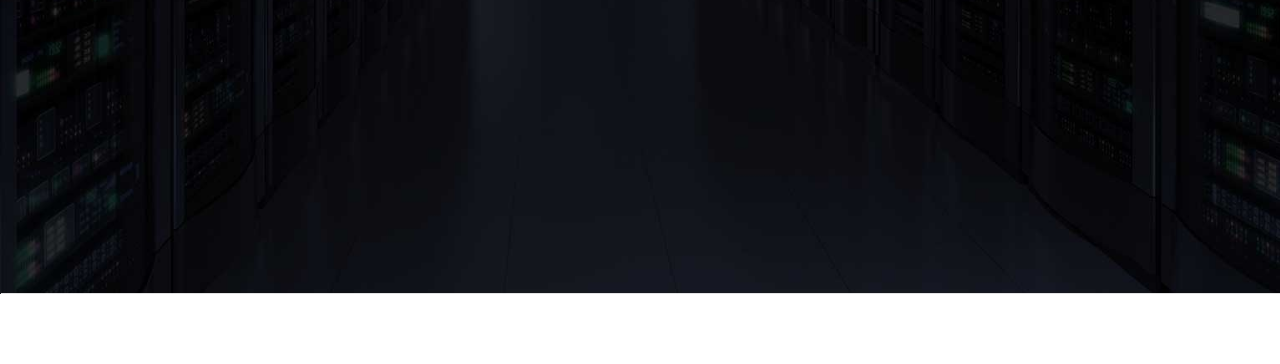
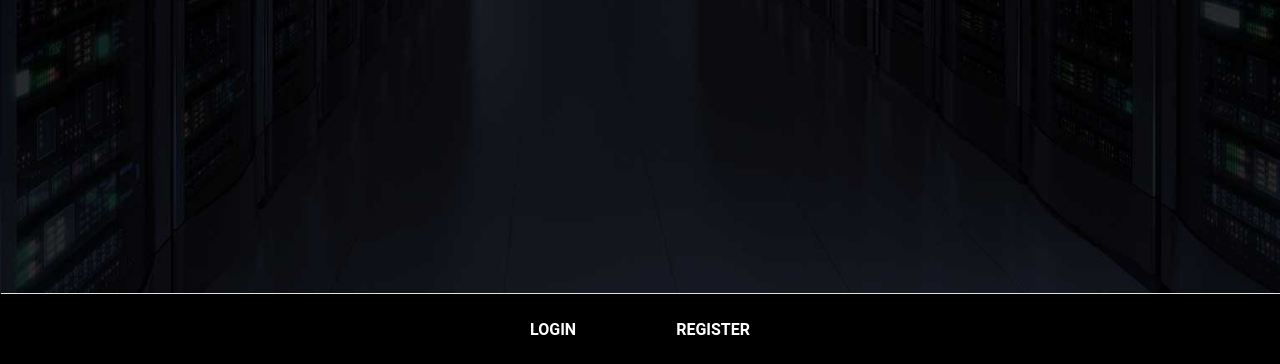
Before and after one commit to VladimirAfonin/sass_proj, a website: page public/index.html in a window 1280 px wide. Shown: the part 506-870 px from the top of the page. Before the commit the page ends 800 px from the top, so only its background shows below. Drawn offline with Linux system fonts and the light colour scheme.

Commit message:
- add login block

```diff
--- a/public/index.html
+++ b/public/index.html
@@ -55,6 +55,10 @@
             <h3 class="header__subtitle">And we are taking it very seriously...</h3>
         </header>
     </div>
+    <nav class="auth view-port">
+        <a href="#" class="auth__link">Login</a>
+        <a href="#" class="auth__link">Register</a>
+    </nav>
 </div>
 </body>
 </html>
--- /dev/null
+++ b/src/scss/login.scss
@@ -0,0 +1,18 @@
+@import "partials/mixins";
+@import "partials/params";
+
+.auth {
+  display: flex;
+  align-items: center;
+  //justify-content: space-around;
+  flex: 0 0 $auth-height;
+
+  &__link {
+    text-transform: uppercase;
+    color: #fff;
+    font-weight: bold;
+    padding-left: 50px;
+    padding-right: 50px;
+  }
+
+}
--- a/src/scss/main.scss
+++ b/src/scss/main.scss
@@ -26,6 +26,7 @@ a {
   flex-direction: column;
   width: 100%;
   overflow: hidden;
+  background-color: $main-bg-color;
 }
 
 .first-screen {
--- a/src/scss/partials/_params.scss
+++ b/src/scss/partials/_params.scss
@@ -6,7 +6,9 @@ $green: #1abc9c;
 $blue: #0faff1;
 $orange: #f1540f;
 $footer-bg-color: #2a2a2a;
+$main-bg-color: #000;
 
 // Sizes
 $nav-height: 60px;
 $view-port: 1200px;
+$auth-height: 70px;
```
Also changed, not shown: public/bundle.min.css.
